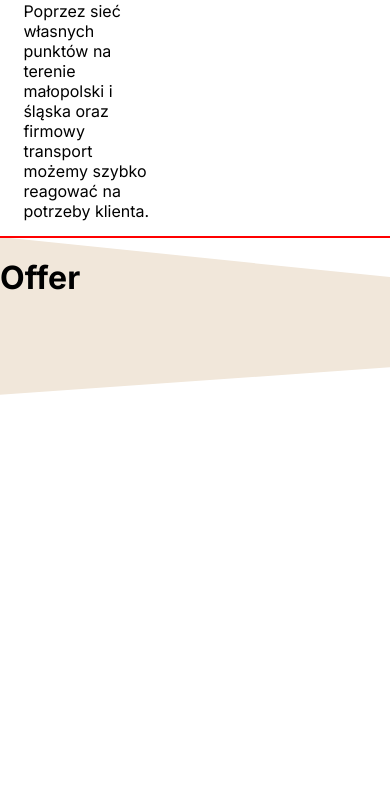
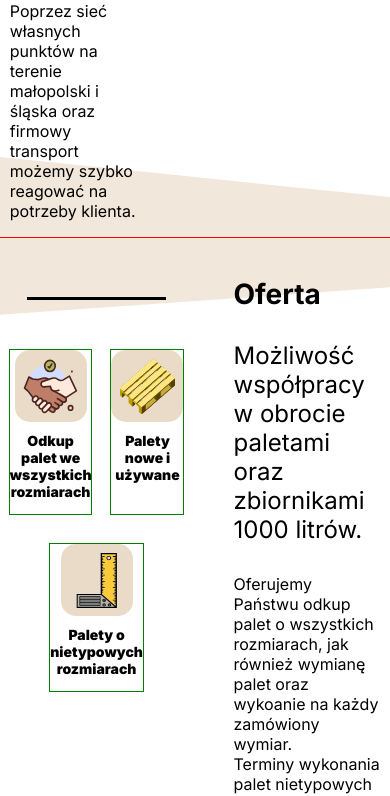
Before and after one commit to IamIGI/Pallet-sale-office-Company-website, a Next.js app: page / in a window 390 px wide. Shown: the part 1164-1960 px from the top of the page. Built offline with nearby package versions, Linux system fonts and the light colour scheme.

Commit message:
PFW-18-Offer section

```diff
--- a/app/globals.scss
+++ b/app/globals.scss
@@ -23,3 +23,75 @@ body {
   flex-direction: column;
   justify-content: flex-start;
 }
+
+.sectionWrapper {
+  display: flex;
+  flex-direction: column;
+  justify-content: flex-start;
+  align-items: flex-start;
+  width: 80%;
+  margin: auto;
+}
+
+h1 {
+  font-size: var(--title-font);
+}
+
+h2 {
+  font-size: var(--excerpt-font);
+}
+
+h3 {
+  font-size: var(--small-description-font);
+}
+
+p {
+  font-size: var(--big-description-font);
+}
+
+@media screen and (max-width: 1400px) {
+  h1 {
+    font-size: var(--title-font-medium);
+  }
+
+  h2 {
+    font-size: var(--excerpt-font-medium);
+  }
+  h3 {
+    font-size: var(--small-description-font-medium);
+  }
+
+  p {
+    font-size: var(--big-description-font-medium);
+  }
+}
+
+@media screen and (max-width: 1005px) {
+  h1 {
+    font-size: var(--title-font-small);
+  }
+
+  h2 {
+    font-size: var(--excerpt-font-small);
+  }
+
+  h3 {
+    font-size: var(--small-description-font-small);
+  }
+
+  p {
+    font-size: var(--big-description-font-small);
+  }
+}
+
+@media screen and (max-width: 1800px) {
+  .sectionWrapper {
+    width: 88%;
+  }
+}
+
+@media screen and (max-width: 700px) {
+  .sectionWrapper {
+    width: 95%;
+  }
+}
--- a/app/page.tsx
+++ b/app/page.tsx
@@ -6,19 +6,19 @@ import sectionsData from '@/assets/sectionsText/sectionsText.json';
 import { SectionModel, Sections } from '@/models/sectionModel';
 
 export default async function HomePage() {
+  function getSectionData(sectionName: Sections) {
+    return (sectionsData as SectionModel[]).find(
+      (data) => data.section === sectionName
+    )!;
+  }
+
   return (
     <div className="home-page-wrapper">
       <MainHeadSection />
       <div className="home-page-section-wrapper">
         {/* {sectionsData.find((data) => data.section === 'AboutUs')!.section} */}
-        <AboutUsSection
-          data={
-            (sectionsData as SectionModel[]).find(
-              (data) => data.section === Sections.AboutUs
-            )!
-          }
-        />
-        <OfferSection />
+        <AboutUsSection data={getSectionData(Sections.AboutUs)} />
+        <OfferSection data={getSectionData(Sections.Offer)} />
         <ContactUsSection />
       </div>
     </div>
--- a/assets/sectionsText/sectionsText.json
+++ b/assets/sectionsText/sectionsText.json
@@ -10,5 +10,16 @@
             "Własne punkty <br /> transportu",
             "Certyfikat rzetelności"
         ]
+    },
+    {
+        "section": "offer",
+        "title": "Oferta",
+        "excerpt": "Możliwość współpracy w obrocie paletami oraz zbiornikami 1000 litrów.",
+        "description": "Oferujemy Państwu odkup palet o wszystkich rozmiarach, jak również wymianę palet oraz wykoanie na każdy zamówiony wymiar. <br/>Terminy wykonania palet nietypowych po uzgodnienu telefonicznym.",
+        "tilesText": [
+            "Odkup palet we <br /> wszystkich rozmiarach",
+            "Palety nowe i <br /> używane",
+            "Palety o <br /> nietypowych rozmiarach"
+        ]
     }
 ]
--- a/components/AboutUsSection/AboutUsSection.tsx
+++ b/components/AboutUsSection/AboutUsSection.tsx
@@ -6,6 +6,7 @@ import gears from '@/assets/icons/Gears.svg';
 import truck from '@/assets/icons/Truck.svg';
 import certificate from '@/assets/icons/Certificats.svg';
 import Image from 'next/image';
+import Tile from '../Tile/tile';
 
 export default function AboutUsSection({ data }: { data: SectionModel }) {
   const icons = [calendar, gears, truck, certificate];
@@ -23,7 +24,8 @@ export default function AboutUsSection({ data }: { data: SectionModel }) {
           <path d="M0 0H1724V544L439.525 386.278L0 0Z" fill="currentColor" />
         </svg>
       </SectionBackground>
-      <div className={classes.contentWrapper}>
+
+      <div className="sectionWrapper">
         <div className={classes.titleWrapper}>
           <h1>{data.title}</h1>
           <div className={classes.line} />
@@ -35,14 +37,7 @@ export default function AboutUsSection({ data }: { data: SectionModel }) {
           </article>
           <div className={classes.tileWrapper}>
             {data.tilesText.map((text, index) => (
-              <div className={classes.tile} key={index}>
-                <div className={classes.tileBackground}>
-                  <div className={classes.iconWrapper}>
-                    <Image src={icons[index]} alt={text} fill />
-                  </div>
-                </div>
-                <h3 dangerouslySetInnerHTML={{ __html: text }} />
-              </div>
+              <Tile key={index} icons={icons} index={index} text={text} />
             ))}
           </div>
         </div>
--- a/components/OfferSection/OfferSection.module.scss
+++ b/components/OfferSection/OfferSection.module.scss
@@ -1,9 +1,105 @@
 .wrapper {
   position: relative;
-  outline: 1px solid red;
-  min-height: 670px;
+
+  height: fit-content;
+  min-height: 600px;
 
   svg {
     color: var(--default-color-A);
   }
+
+  h2 {
+    font-weight: 400;
+  }
 }
+
+.contentWrapper {
+  padding: 80px 0;
+  width: 100%;
+
+  display: flex;
+  gap: 50px;
+}
+
+.leftSection {
+  padding-top: 20px;
+
+  flex: 1;
+  display: flex;
+  flex-direction: column;
+  justify-content: flex-start;
+  align-items: center;
+  gap: 30px;
+
+  .line {
+    height: 2px;
+    border-bottom: 3px solid black;
+    width: 80%;
+  }
+
+  .tileWrapper {
+    width: 100%;
+    display: flex;
+    gap: 30px;
+
+    justify-content: space-between;
+  }
+}
+
+.rightSection {
+  flex: 1;
+  display: flex;
+  flex-direction: column;
+  justify-content: flex-start;
+  align-items: flex-start;
+  gap: 30px;
+
+  h1 {
+    width: 10%;
+  }
+
+  h1,
+  h2,
+  p {
+    margin: 0;
+  }
+}
+
+.titleWrapperBigScreen {
+  width: 100%;
+  margin-top: 20px;
+  display: flex;
+  flex-direction: row;
+  justify-content: flex-start;
+  align-items: center;
+  gap: 10%;
+}
+
+.titleWrapperMidScreen {
+  display: none;
+  width: 100%;
+  margin-top: 20px;
+  flex-direction: column;
+  justify-content: flex-start;
+  align-items: center;
+  gap: 30px;
+
+  .midTilesWrapper {
+    width: 100%;
+    display: flex;
+    justify-content: center;
+    gap: 20px;
+  }
+}
+
+@media screen and (max-width: 1005px) {
+  .contentWrapper {
+    padding: 40px 0;
+  }
+  .titleWrapperBigScreen {
+    display: none;
+  }
+  .titleWrapperMidScreen {
+    display: flex;
+  }
+}
--- a/components/OfferSection/OfferSection.tsx
+++ b/components/OfferSection/OfferSection.tsx
@@ -1,10 +1,18 @@
+import { SectionModel } from '@/models/sectionModel';
 import SectionBackground from '../SVGBackground/SVGBackground';
 import classes from './OfferSection.module.scss';
+import positiveDeal from '@/assets/icons/PositiveDeal.svg';
+import euroPallet from '@/assets/icons/EuroPallet.png';
+import cornerMeasurement from '@/assets/icons/CornerMeasurement.svg';
+import Tile from '../Tile/tile';
 
-export default function OfferSection() {
+export default function OfferSection({ data }: { data: SectionModel }) {
+  const icons = [positiveDeal, euroPallet, cornerMeasurement];
+
+  console.log();
   return (
     <div className={classes.wrapper}>
-      <SectionBackground>
+      <SectionBackground topPosition={-80}>
         <svg
           width="1726"
           height="698"
@@ -16,7 +24,35 @@ export default function OfferSection() {
         </svg>
       </SectionBackground>
 
-      <h1>Offer</h1>
+      <div className="sectionWrapper">
+        <div className={classes.contentWrapper}>
+          <div className={classes.leftSection}>
+            <div className={classes.line} />
+            <div className={classes.titleWrapperBigScreen}>
+              {data.tilesText.map((text, index) => (
+                <Tile key={index} icons={icons} index={index} text={text} />
+              ))}
+            </div>
+
+            <div className={classes.titleWrapperMidScreen}>
+              <div className={classes.midTilesWrapper}>
+                {data.tilesText.slice(0, 2).map((text, index) => (
+                  <Tile key={index} icons={icons} index={index} text={text} />
+                ))}
+              </div>
+              <div className={classes.midTilesWrapper}>
+                <Tile icons={[icons[2]]} index={0} text={data.tilesText[2]} />
+              </div>
+            </div>
+          </div>
+
+          <div className={classes.rightSection}>
+            <h1>{data.title}</h1>
+            <h2>{data.excerpt}</h2>
+            <p dangerouslySetInnerHTML={{ __html: data.description }} />
+          </div>
+        </div>
+      </div>
     </div>
   );
 }
--- a/components/SVGBackground/SVGBackground.tsx
+++ b/components/SVGBackground/SVGBackground.tsx
@@ -1,6 +1,16 @@
 import { ReactNode } from 'react';
 import classes from './SVGBackground.module.scss';
 
-export default function SVGBackground({ children }: { children: ReactNode }) {
-  return <div className={classes['background']}>{children}</div>;
+export default function SVGBackground({
+  children,
+  topPosition = 0,
+}: {
+  children: ReactNode;
+  topPosition?: number;
+}) {
+  return (
+    <div className={classes['background']} style={{ top: `${topPosition}px` }}>
+      {children}
+    </div>
+  );
 }
--- /dev/null
+++ b/components/Tile/tile.module.scss
@@ -0,0 +1,78 @@
+.tile {
+  width: fit-content;
+  outline: 1px solid green;
+  //   flex: 1;
+  flex-basis: calc(50% - 10px); /* 50% minus some margin or padding */
+
+  display: flex;
+  flex-direction: column;
+  align-items: center;
+
+  .tileBackground {
+    background-color: var(--default-color-B);
+    border-radius: 30px;
+    width: 102px;
+    height: 102px;
+    display: flex;
+    justify-content: center;
+    align-items: center;
+
+    .iconWrapper {
+      position: relative;
+      height: 80px;
+      width: 80px;
+    }
+  }
+
+  h3 {
+    margin-top: 10px;
+
+    text-align: center;
+    font-weight: 900;
+  }
+}
+
+@media screen and (max-width: 1400px) {
+  .tile {
+    .tileBackground {
+      border-radius: 25px;
+      width: 92px;
+      height: 92px;
+
+      .iconWrapper {
+        height: 70px;
+        width: 70px;
+      }
+    }
+  }
+}
+
+@media screen and (max-width: 1005px) {
+  .tile {
+    .tileBackground {
+      border-radius: 20px;
+      width: 82px;
+      height: 82px;
+
+      .iconWrapper {
+        height: 60px;
+        width: 60px;
+      }
+    }
+  }
+}
+
+@media screen and (max-width: 750px) {
+  .tile {
+    .tileBackground {
+      border-radius: 15px;
+      width: 72px;
+      height: 72px;
+
+      .iconWrapper {
+        height: 55px;
+        width: 55px;
+      }
+    }
+  }
+}
--- /dev/null
+++ b/components/Tile/tile.tsx
@@ -0,0 +1,21 @@
+import Image from 'next/image';
+import classes from './tile.module.scss';
+
+interface TileComponent {
+  icons: any[];
+  index: number;
+  text: string;
+}
+
+export default function Tile({ icons, index, text }: TileComponent) {
+  return (
+    <div className={classes.tile}>
+      <div className={classes.tileBackground}>
+        <div className={classes.iconWrapper}>
+          <Image src={icons[index]} alt={text} fill />
+        </div>
+      </div>
+      <h3 dangerouslySetInnerHTML={{ __html: text }} />
+    </div>
+  );
+}
```
Also changed, not shown: components/AboutUsSection/AboutUsSection.module.scss (+10 -130 lines).
